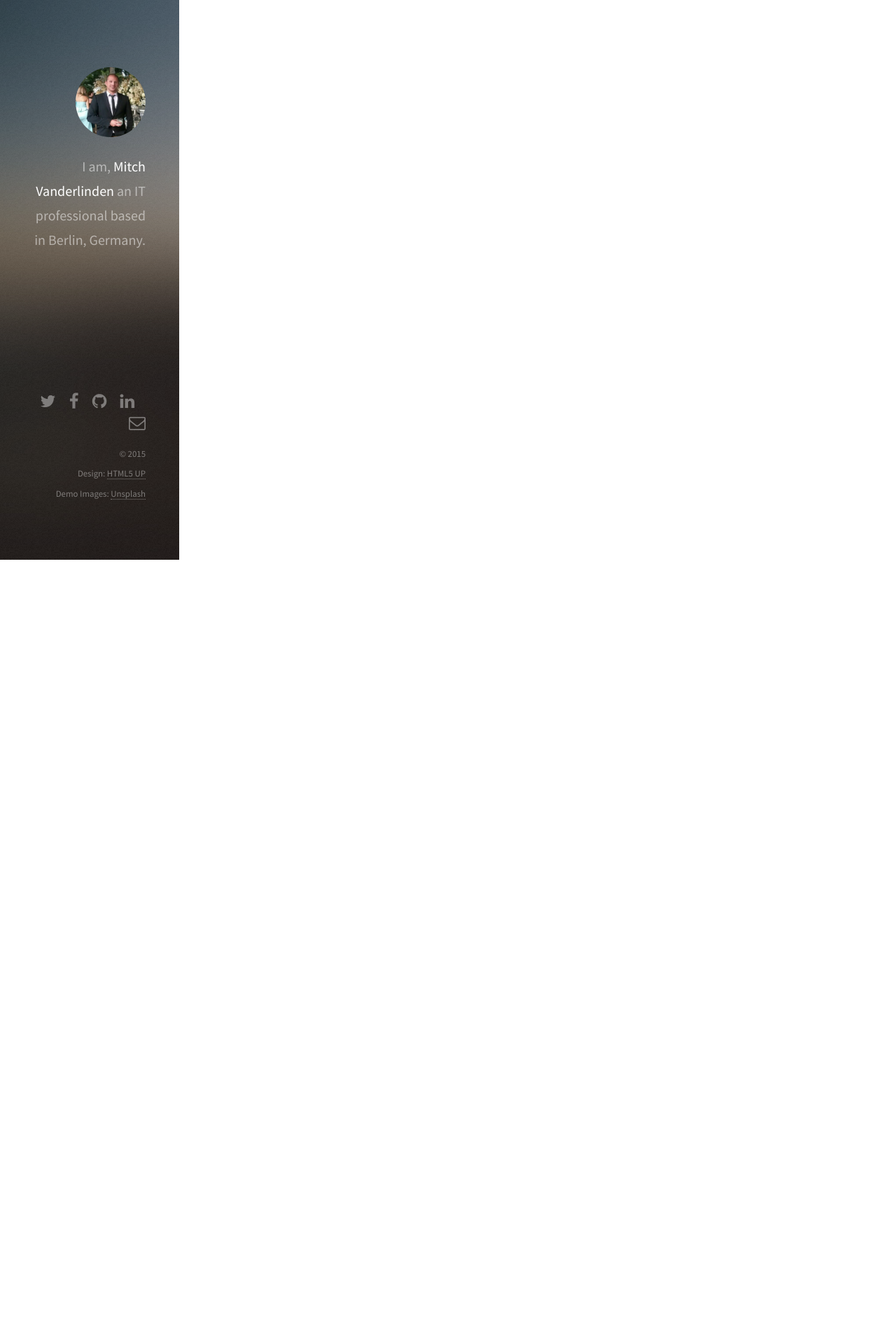
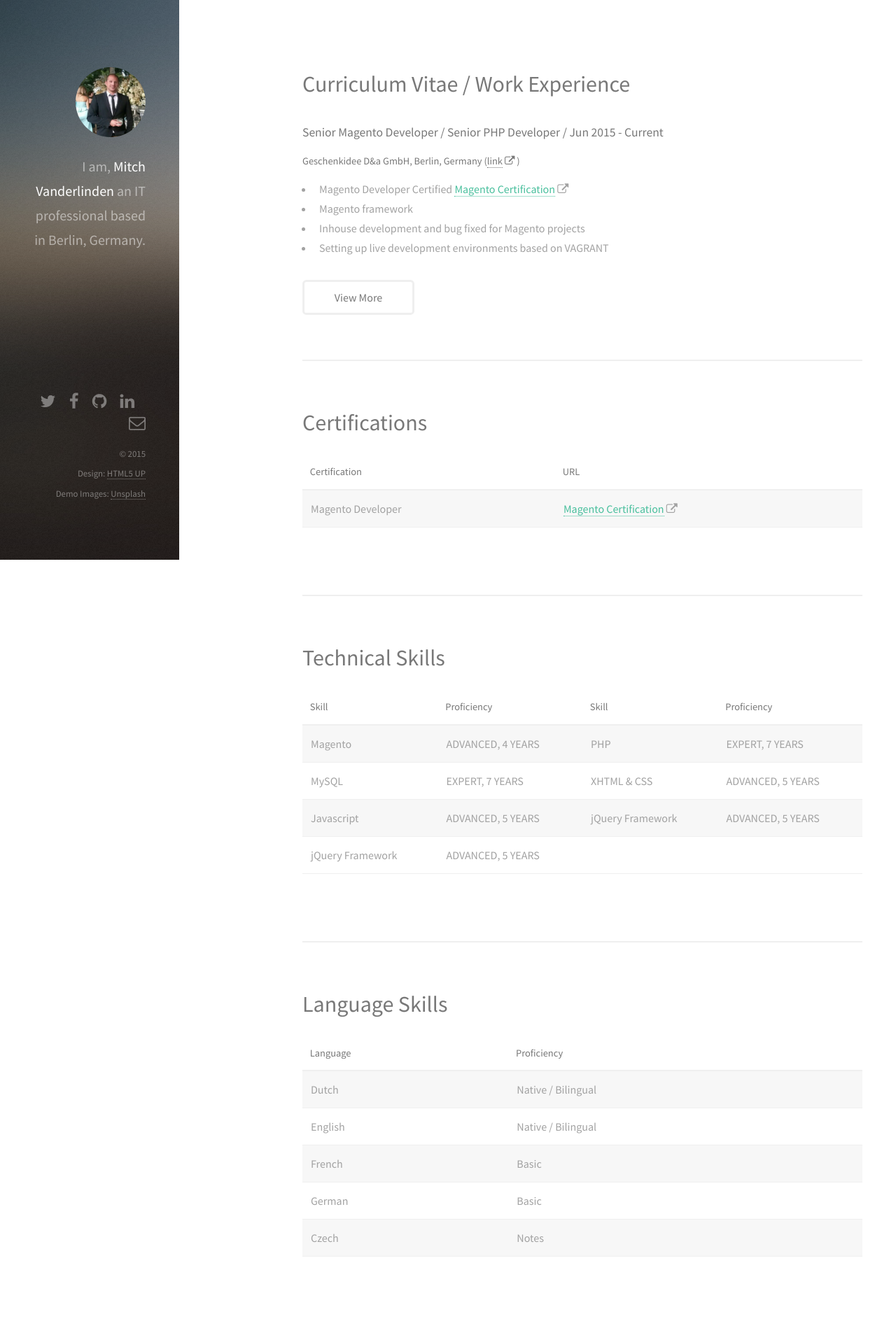
Before and after one commit to mitchvdl/website, a PHP site: page /cv in a window 1280 px wide. Shown: the whole page at 70% size. Before the commit the page ends 800 px from the top, so only its background shows below. Run offline with PHP 8.4, Linux system fonts and the light colour scheme; classes that the project's autoload settings leave out are loaded by file name.

Commit message:
work experience, education, certification

```diff
--- a/assets/css/main.css
+++ b/assets/css/main.css
@@ -3127,3 +3127,8 @@
         }
 
 	}
+
+section .cvtitle
+{
+	/*border-bottom: solid 2px #efefef;*/
+}
--- a/index.php
+++ b/index.php
@@ -33,11 +33,21 @@ switch ( $file )
         echo $templates->render('modules::' . $file);
         break;
 
+    case 'cv' :
+
+        switch ( (isset($parts[1]) ? strtolower($parts[1]) : 'home') ) {
+            case 'work-experience':
+                echo $templates->render('body::cv/workexperience');
+                break;
+            default:
+                echo $templates->render('body::cv');
+                break;
+        }
+        break;
     default:
-
+        echo $templates->render('body::home');
         break;
 }
-
 
 
 
--- /dev/null
+++ b/web/templates/body/cv.phtml
@@ -0,0 +1,56 @@
+<section>
+    <header class="major">
+        <h2>Curriculum Vitae / Work Experience</h2>
+    </header>
+    <p><?php echo $this->insert('body::cv/workexperience/gide'); ?></p>
+
+    <ul class="actions">
+        <li><a href="/cv/work-experience" class="button">View More</a></li>
+    </ul>
+</section>
+
+<section>
+    <header class="major">
+        <h2>Certifications</h2>
+    </header>
+    <p><?php echo $this->insert('body::cv/certification'); ?></p>
+
+    <ul class="actions">
+<!--        <li><a href="/cv/education" class="button">View More</a></li>-->
+    </ul>
+</section>
+
+<section>
+    <header class="major">
+        <h2>Technical Skills</h2>
+    </header>
+    <p><?php echo $this->insert('body::cv/technicalskill'); ?></p>
+
+    <ul class="actions">
+<!--        <li><a href="/cv/education" class="button">View More</a></li>-->
+    </ul>
+</section>
+
+<section>
+    <header class="major">
+        <h2>Language Skills</h2>
+    </header>
+    <p><?php echo $this->insert('body::cv/languageskills'); ?></p>
+
+    <ul class="actions">
+<!--        <li><a href="/cv/education" class="button">View More</a></li>-->
+    </ul>
+</section>
+
+<!---->
+<!--<section>-->
+<!--    <header class="major">-->
+<!--        <h2>Education</h2>-->
+<!--    </header>-->
+<!--    <p>--><?php //echo $this->insert('body::cv/education/phl'); ?><!--</p>-->
+<!---->
+<!--    <ul class="actions">-->
+<!--        <li><a href="/cv/education" class="button">View More</a></li>-->
+<!--    </ul>-->
+<!--</section>-->
+<!---->
--- /dev/null
+++ b/web/templates/body/cv/certification.phtml
@@ -0,0 +1,19 @@
+<div class="table-wrapper">
+    <table>
+        <thead>
+        <tr>
+            <th>Certification</th>
+            <th>URL</th>
+        </tr>
+        </thead>
+        <tbody>
+        <tr>
+            <td>Magento Developer</td>
+            <td><a href="http://www.magentocommerce.com/certification/directory/dev/176011/" alt="certification mitch vanderlinden" rel="nofollow" target="_blank">Magento Certification</a> <i class="icon fa-external-link"></i></td>
+        </tr>
+            </tbody>
+        <tfoot>
+
+        </tfoot>
+    </table>
+</div>
--- /dev/null
+++ b/web/templates/body/cv/education.phtml
@@ -0,0 +1,6 @@
+<section id="one">
+    <header class="major">
+        <h2>Curriculum Vitae</h2>
+        <h3>Education summary</h3>
+    </header>
+</section>
--- /dev/null
+++ b/web/templates/body/cv/languageskills.phtml
@@ -0,0 +1,37 @@
+<div class="table-wrapper">
+    <table>
+        <thead>
+        <tr>
+            <th>Language</th>
+            <th>Proficiency</th>
+        </tr>
+        </thead>
+        <tbody>
+        <tr>
+            <td>Dutch</td>
+            <td>Native / Bilingual</td>
+        </tr>
+
+        <tr>
+            <td>English</td>
+            <td>Native / Bilingual</td>
+        </tr>
+        <tr>
+            <td>French</td>
+            <td>Basic</td>
+        </tr>
+        <tr>
+            <td>German</td>
+            <td>Basic</td>
+        </tr>
+        <tr>
+            <td>Czech</td>
+            <td>Notes</td>
+        </tr>
+
+        </tbody>
+        <tfoot>
+
+        </tfoot>
+    </table>
+</div>
--- /dev/null
+++ b/web/templates/body/cv/technicalskill.phtml
@@ -0,0 +1,45 @@
+<div class="table-wrapper">
+    <table>
+        <thead>
+        <tr>
+            <th>Skill</th>
+            <th>Proficiency</th>
+            <th>Skill</th>
+            <th>Proficiency</th>
+        </tr>
+        </thead>
+        <tbody>
+        <tr>
+            <td>Magento</td>
+            <td>ADVANCED, 4 YEARS</td>
+            <td>PHP</td>
+            <td>EXPERT, 7 YEARS</td>
+        </tr>
+
+        <tr>
+            <td>MySQL</td>
+            <td>EXPERT, 7 YEARS</td>
+            <td>XHTML & CSS</td>
+            <td>ADVANCED, 5 YEARS</td>
+        </tr>
+
+        <tr>
+            <td>Javascript</td>
+            <td>ADVANCED, 5 YEARS</td>
+            <td>jQuery Framework</td>
+            <td>ADVANCED, 5 YEARS</td>
+        </tr>
+
+        <tr>
+            <td>jQuery Framework</td>
+            <td>ADVANCED, 5 YEARS</td>
+            <td>&nbsp;</td>
+            <td>&nbsp;</td>
+        </tr>
+
+        </tbody>
+        <tfoot>
+
+        </tfoot>
+    </table>
+</div>
--- /dev/null
+++ b/web/templates/body/cv/workexperience/gide.phtml
@@ -0,0 +1,14 @@
+<section>
+    <header>
+        <h4 class="cvtitle">Senior Magento Developer / Senior PHP Developer / Jun 2015 - Current</h4>
+    </header>
+    <h5>Geschenkidee D&amp;a GmbH, Berlin, Germany (<a href="http://www.geschenkidee.de/" alt="geschenkidee d&amp;a gmbh" rel="nofollow" target="_blank">link</a> <i class="icon fa-external-link"></i> )</h5>
+    <div class="item">
+        <ul>
+            <li>Magento Developer Certified <a href="http://www.magentocommerce.com/certification/directory/dev/176011/" alt="certification mitch vanderlinden" rel="nofollow" target="_blank">Magento Certification</a> <i class="icon fa-external-link"></i> </li>
+            <li>Magento framework</li>
+            <li>Inhouse development and bug fixed for Magento projects</li>
+            <li>Setting up live development environments based on VAGRANT</li>
+        </ul>
+    </div>
+</section>
--- a/web/templates/gems/header.phtml
+++ b/web/templates/gems/header.phtml
@@ -1,6 +1,6 @@
 <!-- Header -->
 <header id="header">
-    <a href="#" class="image avatar"><img src="images/avatar.jpg" alt="" /></a>
+    <a href="#" class="image avatar"><img src="/images/avatar.jpg" alt="" /></a>
     <h1>I am, <br /><strong>Mitch Vanderlinden</strong><br /> an IT professional<br /> based in Berlin, Germany. <br />
         <br />
     </h1>
--- a/web/templates/layout/footer.phtml
+++ b/web/templates/layout/footer.phtml
@@ -14,12 +14,12 @@
 </footer>
 
 <!-- Scripts -->
-<script src="assets/js/jquery.min.js"></script>
-<script src="assets/js/jquery.poptrox.min.js"></script>
-<script src="assets/js/skel.min.js"></script>
-<script src="assets/js/util.js"></script>
-<!--[if lte IE 8]><script src="assets/js/ie/respond.min.js"></script><![endif]-->
-<script src="assets/js/main.js"></script>
+<script src="/assets/js/jquery.min.js"></script>
+<script src="/assets/js/jquery.poptrox.min.js"></script>
+<script src="/assets/js/skel.min.js"></script>
+<script src="/assets/js/util.js"></script>
+<!--[if lte IE 8]><script src="/assets/js/ie/respond.min.js"></script><![endif]-->
+<script src="/assets/js/main.js"></script>
 
 </body>
 </html>
--- a/web/templates/layout/header.phtml
+++ b/web/templates/layout/header.phtml
@@ -9,8 +9,8 @@
     <title>Mitch Vanderlinden Certified Magento Developer</title>
     <meta charset="utf-8" />
     <meta name="viewport" content="width=device-width, initial-scale=1" />
-    <!--[if lte IE 8]><script src="assets/js/ie/html5shiv.js"></script><![endif]-->
-    <link rel="stylesheet" href="assets/css/main.css" />
-    <!--[if lte IE 8]><link rel="stylesheet" href="assets/css/ie8.css" /><![endif]-->
+    <!--[if lte IE 8]><script src="/assets/js/ie/html5shiv.js"></script><![endif]-->
+    <link rel="stylesheet" href="/assets/css/main.css" />
+    <!--[if lte IE 8]><link rel="stylesheet" href="/assets/css/ie8.css" /><![endif]-->
 </head>
 <body id="top">
```
Also changed, not shown: web/templates/body/cv/workexperience.phtml (added, +19 -0 lines), web/templates/body/cv/workexperience/base.phtml (added, +14 -0 lines), web/templates/body/cv/workexperience/otys.phtml (added, +13 -0 lines), web/templates/body/cv/workexperience/phpro.phtml (added, +12 -0 lines), web/templates/body/cv/workexperience/summit.phtml (added, +15 -0 lines), web/templates/body/home.phtml (+10 -1 lines), web/templates/body/cv/education/phl.phtml (added), web/templates/body/cv/education/sjm.phtml (added).
